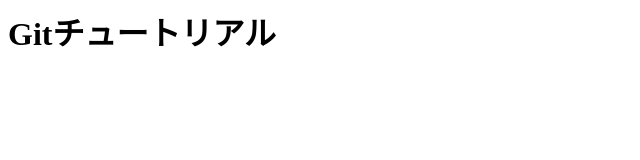
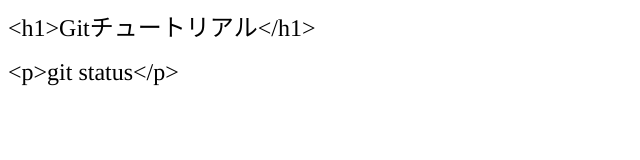
Before and after one commit to Terstappen/git_tutorial_bak, a plain HTML site: page index.html in a window 1280 px wide. Shown: the whole page, without its empty margins (0-640 px from the left). Drawn offline with Linux system fonts and the light colour scheme.

Commit message:
git status

```diff
--- a/index.html
+++ b/index.html
@@ -1 +1,17 @@
-<h1>Gitチュートリアル</h1>
+<!DOCTYPE html PUBLIC "-//W3C//DTD HTML 4.01//EN" "http://www.w3.org/TR/html4/strict.dtd">
+<html>
+<head>
+  <meta http-equiv="Content-Type" content="text/html; charset=utf-8">
+  <meta http-equiv="Content-Style-Type" content="text/css">
+  <title></title>
+  <meta name="Generator" content="Cocoa HTML Writer">
+  <meta name="CocoaVersion" content="2487.3">
+  <style type="text/css">
+    span.s1 {font-kerning: none}
+  </style>
+</head>
+<body>
+<h1 style="margin: 0.0px 0.0px 16.1px 0.0px; font: 24.0px Times; -webkit-text-stroke: #000000"><span class="s1">&lt;h1&gt;Gitチュートリアル&lt;/h1&gt;</span></h1>
+<h1 style="margin: 0.0px 0.0px 16.1px 0.0px; font: 24.0px Times; -webkit-text-stroke: #000000"><span class="s1">&lt;p&gt;git status&lt;/p&gt;</span></h1>
+</body>
+</html>
```
